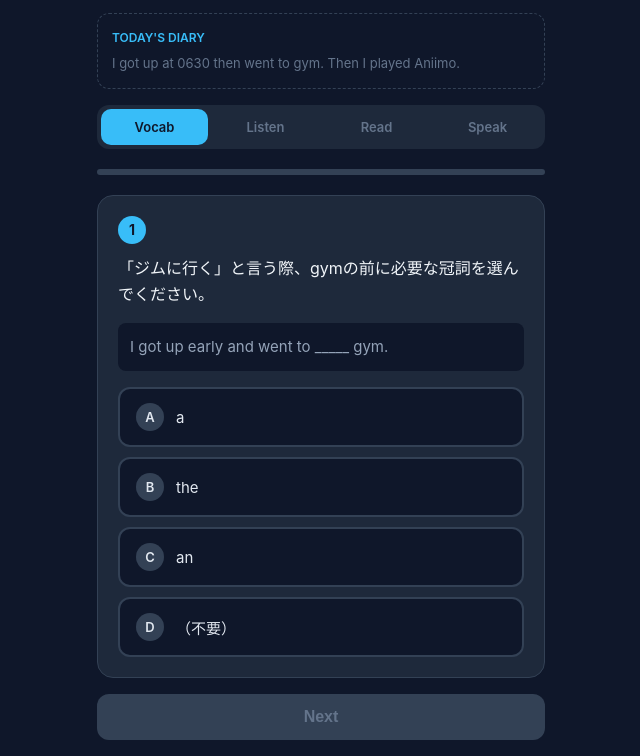
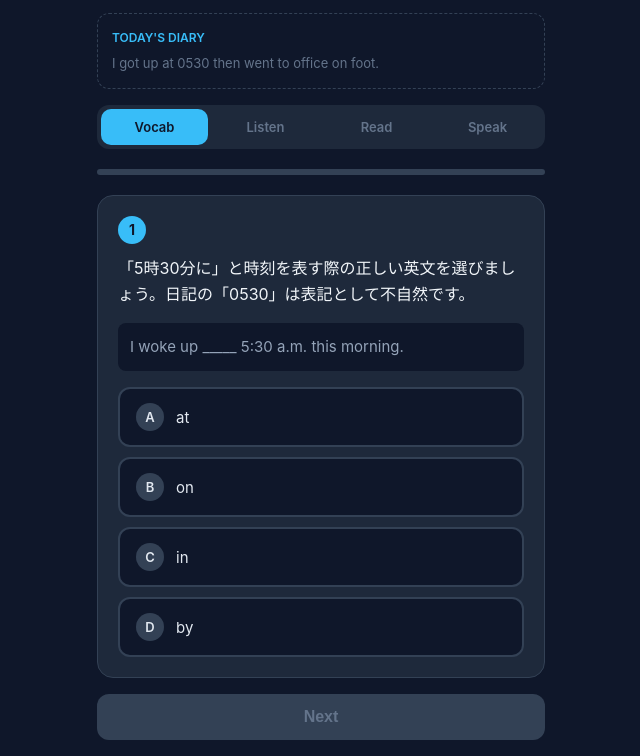
Before and after one commit to YuichiMurakami-0525/english-diary-trainer, a plain HTML site: page index.html in a window 1280 px wide. Shown: the part 68-824 px from the top of the page, without its empty margins (319-959 px from the left). Drawn offline with Linux system fonts and the light colour scheme.

Commit message:
Daily update: 2026-11-24

```diff
--- a/index.html
+++ b/index.html
@@ -211,12 +211,12 @@ body {
 
 <div class="header">
   <h1>English Diary Trainer</h1>
-  <div class="date-badge">Nov 21, 2026</div>
+  <div class="date-badge">Nov 24, 2026</div>
 </div>
 
 <div class="diary-original">
   <div class="label">TODAY'S DIARY</div>
-  I got up at 0630 then went to gym. Then I played Aniimo.
+  I got up at 0530 then went to office on foot.
 </div>
 
 <div class="tabs">
@@ -242,254 +242,265 @@ body {
 
 <script>
 // ==================== DATA ====================
-const diaryOriginal = "I got up at 0630 then went to gym. Then I played Aniimo.";;;;;;;;;;;;;;;;;;;;;
+const diaryOriginal = "I got up at 0530 then went to office on foot.";;;;;;;;;;;;;;;;;;;;;;
 
-const diaryCorrected = "I got up at 6:30 a.m. on Saturday morning. After getting dressed, I went to the gym for a workout. I exercised for about an hour to stay active. When I returned home, I took a refreshing shower. Then, I decided to play my favorite game, Aniimo. I spent a couple of hours playing it and had a great time. It was a very productive and enjoyable start to the weekend.";;;;;;;;;;;;;;;;;;;;;
+const diaryCorrected = "I got up at 5:30 a.m. today. After getting ready, I left my house around 6:00 a.m. Then, I went to the office on foot. Walking to work in the fresh morning air felt very refreshing. It took me about thirty minutes to arrive at my desk. I was able to start my work earlier than usual. I plan to continue this healthy morning routine from now on.";;;;;;;;;;;;;;;;;;;;;;
 
 const vocabQuestions = [
   {
-    "q": "「ジムに行く」と言う際、gymの前に必要な冠詞を選んでください。",
-    "sentence": "I got up early and went to _____ gym.",
+    "q": "「5時30分に」と時刻を表す際の正しい英文を選びましょう。日記の「0530」は表記として不自然です。",
+    "sentence": "I woke up _____ 5:30 a.m. this morning.",
     "choices": [
-      "a",
-      "the",
-      "an",
-      "（不要）"
+      "at",
+      "on",
+      "in",
+      "by"
     ],
-    "answer": 1,
-    "explain": "特定の施設（普段利用しているジムなど）を指す場合、通常「go to the gym」のように定冠詞 the が必要です。"
+    "answer": 0,
+    "explain": "特定の時刻を表すときは前置詞「at」を使用します。"
   },
   {
-    "q": "時刻を表す「6:30に」の適切な前置詞を選んでください。",
-    "sentence": "I woke up _____ 6:30 a.m. this morning.",
+    "q": "「オフィスに行く」と言う場合、officeには冠詞が必要です。最も適切な選択肢を選びましょう。",
+    "sentence": "He walked to _____ office early in the morning.",
+    "choices": [
+      "the",
+      "a",
+      "an",
+      "some"
+    ],
+    "answer": 0,
+    "explain": "特定されている自分の職場（オフィス）を指す場合は定冠詞「the」を付けて「to the office」とします。"
+  },
+  {
+    "q": "「徒歩で」を意味する正しい前置詞を選びましょう。",
+    "sentence": "I usually go to work _____ foot.",
     "choices": [
       "on",
-      "in",
-      "at",
-      "for"
+      "by",
+      "with",
+      "in"
     ],
-    "answer": 2,
-    "explain": "具体的な時刻の前には前置詞「at」を使用します。（例: at 6:30 a.m.）"
+    "answer": 0,
+    "explain": "「徒歩で」は慣用表現で「on foot」と言います。交通手段の「by bus」「by train」と混同しないよう注意しましょう。"
   },
   {
-    "q": "「そのあと」という意味で、文頭で自然につなげる接続表現を選んでください。",
-    "sentence": "I finished my workout. _____, I returned home.",
+    "q": "「起きる」を意味する get up の過去形を選びましょう。",
+    "sentence": "She _____ up early yesterday morning.",
     "choices": [
-      "After that",
-      "After",
-      "Before",
-      "While"
+      "got",
+      "get",
+      "getting",
+      "gotten"
     ],
     "answer": 0,
-    "explain": "「その後」と前の文を受けて話をつなぐには「After that」や「Afterwards」が適切です。「After」単体では後ろに名詞や節が必要です。"
+    "explain": "過去の出来事を表すため、get の過去形「got」を使用します。"
   },
   {
-    "q": "過去の出来事を表す動詞「起きる（get up）」の正しい過去形を選んでください。",
-    "sentence": "I _____ up early yesterday morning.",
+    "q": "「それから〜した」と出来事の順序をつなぐ接続表現を選びましょう。",
+    "sentence": "I had a cup of coffee, and _____ I left the house.",
     "choices": [
-      "get",
-      "gotten",
-      "got",
-      "getting"
+      "then",
+      "than",
+      "after",
+      "when"
     ],
-    "answer": 2,
-    "explain": "日記など過去の出来事を語る際は過去形を使用します。get の過去形は「got」です。"
+    "answer": 0,
+    "explain": "「そのあと、それから」と動作の順序を示すには副詞「then」が適しています。"
   },
   {
-    "q": "英語の日記や文章で「午前6時30分」を表記する最も標準的な形式を選んでください。",
-    "sentence": "The store opens at _____.",
+    "q": "「身支度をする」を意味する表現の正しい形を選びましょう。",
+    "sentence": "After _____ ready, I went outside.",
     "choices": [
-      "0630 o'clock",
-      "6:30 a.m.",
-      "6.30 hours",
-      "6 and 30 morning"
+      "getting",
+      "get",
+      "got",
+      "to get"
     ],
-    "answer": 1,
-    "explain": "一般英語では「6:30 a.m.」の形式が最も自然で標準的です。「0630」は軍隊などで使われる表記です。"
+    "answer": 0,
+    "explain": "前置詞「after」の直後には動名詞（V-ing）が続くため「getting ready」となります。"
   },
   {
-    "q": "「運動をする・トレーニングをする」という意味の適切な動詞を選んでください。",
-    "sentence": "I went to the gym to _____ for an hour.",
+    "q": "「いつもより早く」を意味する比較表現を選びましょう。",
+    "sentence": "I arrived at work earlier _____ usual.",
     "choices": [
-      "workout",
-      "exercise",
-      "practice",
-      "play"
+      "than",
+      "then",
+      "as",
+      "from"
     ],
-    "answer": 1,
-    "explain": "体を動かす全般的な「運動する」には動詞「exercise」が適しています。（workoutは動詞として work out と2語で書くか、名詞として用います）"
+    "answer": 0,
+    "explain": "「〜より早く」という比較級の文脈では「than usual（いつもより）」を用います。"
   },
   {
-    "q": "「ゲームをする」を表す正しい動詞を選んでください。",
-    "sentence": "I _____ a video game after coming back home.",
+    "q": "「朝の日課」を意味する適切な名詞を選びましょう。",
+    "sentence": "Walking in the morning is part of my daily _____.",
     "choices": [
-      "did",
-      "made",
-      "played",
-      "took"
+      "routine",
+      "routinely",
+      "routined",
+      "routing"
     ],
-    "answer": 2,
-    "explain": "ゲームやスポーツを行うときは動詞「play」を使用します。"
-  },
-  {
-    "q": "「〜へ行った」を表す「go」の過去形を選んでください。",
-    "sentence": "She _____ to the fitness center this morning.",
-    "choices": [
-      "go",
-      "gone",
-      "went",
-      "going"
-    ],
-    "answer": 2,
-    "explain": "「go」の過去形は「went」です。日記の記述では過去形が基本となります。"
+    "answer": 0,
+    "explain": "「日課・決まった手順」を表す名詞は「routine」です。"
   }
 ];
 const listeningQuestions = [
   {
-    "text": "I got up at 6:30 a.m. on Saturday morning.",
+    "text": "I got up at 5:30 a.m. today.",
     "q": "What time did the speaker wake up?",
     "choices": [
-      "At 6:00 a.m.",
-      "At 6:30 a.m.",
-      "At 7:00 a.m.",
-      "At 7:30 a.m."
+      "A) At 5:30 a.m.",
+      "B) At 6:00 a.m.",
+      "C) At 6:30 a.m.",
+      "D) At 7:00 a.m."
     ],
-    "answer": 1
+    "answer": 0
   },
   {
-    "text": "After getting dressed, I went to the gym for a workout.",
-    "q": "Where did the speaker go after getting dressed?",
+    "text": "Then, I went to the office on foot.",
+    "q": "How did the speaker travel to the office?",
     "choices": [
-      "To the park",
-      "To the office",
-      "To the gym",
-      "To a game store"
+      "A) On foot",
+      "B) By train",
+      "C) By bicycle",
+      "D) By bus"
     ],
-    "answer": 2
+    "answer": 0
   },
   {
-    "text": "I exercised for about an hour to stay active.",
-    "q": "How long did the speaker exercise?",
+    "text": "Walking to work in the fresh morning air felt very refreshing.",
+    "q": "How did the speaker describe the morning walk?",
     "choices": [
-      "For 30 minutes",
-      "For about an hour",
-      "For two hours",
-      "For half a day"
+      "A) Refreshing",
+      "B) Exhausting",
+      "C) Boring",
+      "D) Stressful"
     ],
-    "answer": 1
+    "answer": 0
   },
   {
-    "text": "When I returned home, I took a refreshing shower.",
-    "q": "What did the speaker do upon returning home?",
+    "text": "It took me about thirty minutes to arrive at my desk.",
+    "q": "How long did it take to reach the desk?",
     "choices": [
-      "Ate breakfast",
-      "Took a shower",
-      "Played Aniimo",
-      "Went to sleep"
+      "A) About 30 minutes",
+      "B) About 15 minutes",
+      "C) About 45 minutes",
+      "D) About 60 minutes"
     ],
-    "answer": 1
+    "answer": 0
   },
   {
-    "text": "Then, I decided to play my favorite game, Aniimo.",
-    "q": "What is Aniimo mentioned as?",
+    "text": "I was able to start my work earlier than usual.",
+    "q": "What was the speaker able to do after arriving early?",
     "choices": [
-      "A gym class",
-      "A morning drink",
-      "The speaker's favorite game",
-      "A workout routine"
+      "A) Start work earlier than usual",
+      "B) Leave the office early",
+      "C) Eat breakfast with colleagues",
+      "D) Take a short morning nap"
     ],
-    "answer": 2
+    "answer": 0
   }
 ];
-const readingPassage = `This official report summarizes an individual activity log recorded on Saturday, November 21, 2026. The subject's morning routine <span class="highlight">commenced</span> at 6:30 a.m. when they woke up and prepared for scheduled events. To maintain physical well-being, the subject promptly visited a local fitness facility for an intensive <span class="highlight">workout session</span>. During this time, various physical activities were performed to enhance personal health and stamina. Upon returning home at approximately 7:45 a.m., the individual completed personal hygiene routines before engaging in a planned <span class="highlight">leisure activity</span>. Specifically, the subject spent time playing a digital video game called Aniimo for relaxation. The overall morning was described as highly <span class="highlight">productive</span> and satisfying, effectively combining healthy exercise with enjoyable entertainment. Such balanced daily routines are strongly <span class="highlight">recommended</span> for adults seeking to manage stress levels while maintaining physical fitness during the weekend.`;
+const readingPassage = `MEMORANDUM
+
+To: All Staff Members
+From: Human Resources Department
+Date: Tuesday, November 24, 2026
+Subject: Morning Productivity and Commuting Habits Survey
+
+As part of our company's health initiative, the Human Resources Department recently conducted a survey regarding employee <span class="highlight">commuting</span> habits and work routines. The results indicate that employees who wake up early and engage in physical activity before work report higher energy levels.
+
+Specifically, staff members who chose to commute to the office <span class="highlight">on foot</span> noted a clear improvement in their morning concentration. Arriving early allows individuals to <span class="highlight">establish</span> a calm environment, organize their tasks efficiently, and reduce work-related <span class="highlight">stress</span>.
+
+We strongly encourage everyone to <span class="highlight">adopt</span> healthy morning habits. Incorporating walking into your daily routine can enhance your overall <span class="highlight">performance</span>. Please contact HR if you have any questions.`;
 
 const readingQuestions = [
   {
-    "q": "What is the primary purpose of this report?",
+    "q": "What is the main purpose of the memorandum?",
     "choices": [
-      "To advertise a new fitness gym",
-      "To summarize an individual's morning activity log",
-      "To review a video game named Aniimo",
-      "To outline a corporate stress management program"
+      "A) To share survey results and encourage healthy morning habits",
+      "B) To announce changes to official working hours",
+      "C) To mandate daily walking for all employees",
+      "D) To explain parking ticket reimbursement procedures"
     ],
-    "answer": 1
+    "answer": 0
   },
   {
-    "q": "At what time did the subject start their morning routine?",
+    "q": "According to the memo, what advantage did employees who walked to work report?",
     "choices": [
-      "6:00 a.m.",
-      "6:30 a.m.",
-      "7:45 a.m.",
-      "8:30 a.m."
+      "A) Better morning concentration",
+      "B) Lower transportation expenses",
+      "C) Shorter work hours",
+      "D) Free breakfast meals"
     ],
-    "answer": 1
+    "answer": 0
   },
   {
-    "q": "Why did the subject visit the local fitness facility?",
+    "q": "What benefit of arriving early is mentioned in the passage?",
     "choices": [
-      "To attend a business meeting",
-      "To play a digital video game",
-      "To participate in a workout session",
-      "To work as a fitness trainer"
+      "A) It allows employees to organize tasks efficiently.",
+      "B) It guarantees a salary bonus.",
+      "C) It shortens the commute time.",
+      "D) It eliminates all evening meetings."
     ],
-    "answer": 2
+    "answer": 0
   },
   {
-    "q": "According to the passage, what did the subject do after taking care of personal hygiene?",
+    "q": "The word 'adopt' in paragraph 3 is closest in meaning to:",
     "choices": [
-      "Went back to sleep",
-      "Played the game Aniimo",
-      "Left for the office",
-      "Prepared breakfast"
+      "A) take up",
+      "B) reject",
+      "C) cancel",
+      "D) discuss"
     ],
-    "answer": 1
+    "answer": 0
   },
   {
-    "q": "How is the morning described in the report?",
+    "q": "Who issued this memorandum?",
     "choices": [
-      "Stressful and exhausting",
-      "Productive and satisfying",
-      "Unplanned and chaotic",
-      "Boring and repetitive"
+      "A) The Human Resources Department",
+      "B) The Chief Executive Officer",
+      "C) The Accounting Department",
+      "D) The Health Insurance Association"
     ],
-    "answer": 1
+    "answer": 0
   }
 ];
 const speakingExercises = [
   {
-    "target": "I got up at 6:30 a.m. on Saturday morning.",
-    "hint": "土曜日の朝、私は午前6時半に起きました。",
-    "focus": "時刻（at 6:30 a.m.）と曜日（on Saturday morning）の前置詞の使い分け"
+    "target": "I got up at 5:30 a.m. today.",
+    "hint": "今日、私は午前5時30分に起きました。",
+    "focus": "時刻を表す「at」の発音と「got up」のリンキング（ガッタップ）。"
   },
   {
-    "target": "After getting dressed, I went to the gym for a workout.",
-    "hint": "服を着替えた後、トレーニングをしにジムへ行きました。",
-    "focus": "「go to the gym（ジムに行く）」の定冠詞 the の補足"
+    "target": "After getting ready, I left my house around 6:00 a.m.",
+    "hint": "準備を済ませた後、午前6時ごろに家を出ました。",
+    "focus": "前置詞 after の後の動名詞「getting ready」と概数を表す「around」。"
   },
   {
-    "target": "I exercised for about an hour to stay active.",
-    "hint": "健康維持のために約1時間運動しました。",
-    "focus": "「for about an hour（約1時間）」と目的を表す不定詞「to stay active」"
+    "target": "Then, I went to the office on foot.",
+    "hint": "それから、徒歩でオフィスに向かいました。",
+    "focus": "「徒歩で」を意味する「on foot」と冠詞「the office」の正しい発音。"
   },
   {
-    "target": "When I returned home, I took a refreshing shower.",
-    "hint": "家に帰ると、さっぱりするシャワーを浴びました。",
-    "focus": "接続詞 When を用いた時を表す節の構成"
+    "target": "Walking to work in the fresh morning air felt very refreshing.",
+    "hint": "朝の新鮮な空気の中を歩いて出勤するのは、とても爽やかに感じられました。",
+    "focus": "動名詞「Walking to work」を文頭の主語として自然に発音するリズム。"
   },
   {
-    "target": "Then, I decided to play my favorite game, Aniimo.",
-    "hint": "それから、お気に入りのゲーム「Aniimo」をプレイすることにしました。",
-    "focus": "「decide to + 動詞原形（〜することにする）」の使い方"
+    "target": "It took me about thirty minutes to arrive at my desk.",
+    "hint": "自分のデスクに到着するまでに約30分かかりました。",
+    "focus": "「It took me + 時間 + to do」構文のスムーズな音読。"
   },
   {
-    "target": "I spent a couple of hours playing it and had a great time.",
-    "hint": "それを2時間ほどプレイして楽しい時間を過ごしました。",
-    "focus": "「spend + 時間 + -ing（〜して時間を過ごす）」の構文"
+    "target": "I was able to start my work earlier than usual.",
+    "hint": "いつもより早く仕事を始めることができました。",
+    "focus": "「was able to」と語尾の「than usual（ダン ユージュアル）」のつながり。"
   },
   {
-    "target": "It was a very productive and enjoyable start to the weekend.",
-    "hint": "とても有意義で楽しい週末のスタートとなりました。",
-    "focus": "形容詞（productive, enjoyable）を使ったまとめの表現"
+    "target": "I plan to continue this healthy morning routine from now on.",
+    "hint": "これからこの健康的な朝の習慣を続けようと思います。",
+    "focus": "「plan to + 動詞の原形」および「from now on（今後は）」のフレーズ強調。"
   }
 ];
 // ==================== STATE ====================
```
